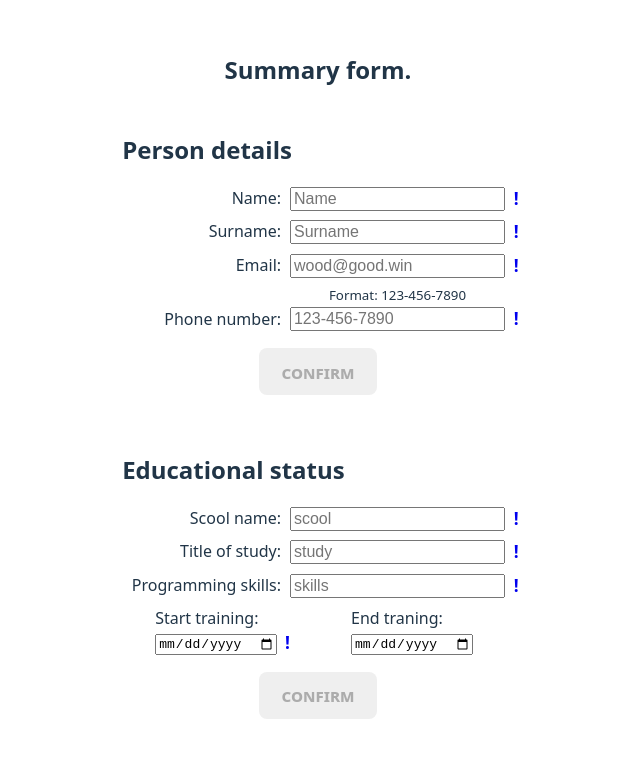
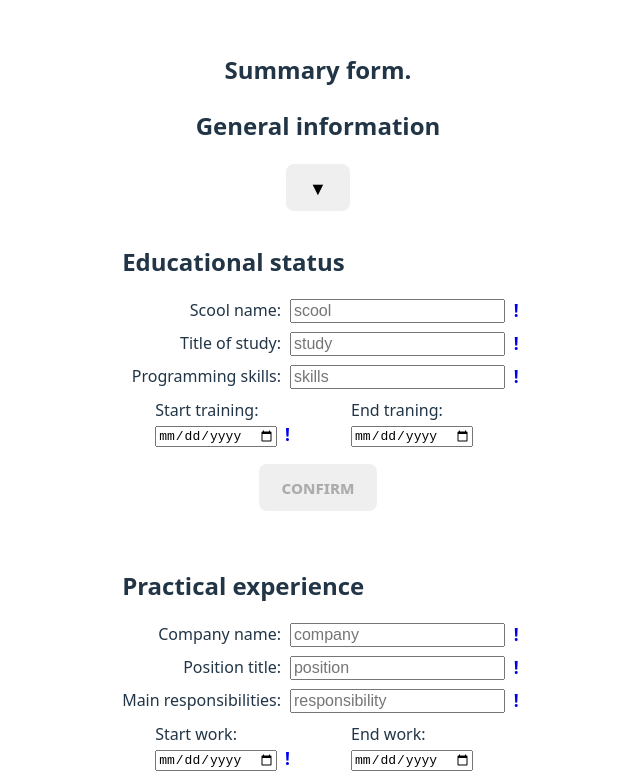
Before and after one commit to petrushya/sample-cv, a React (Vite) app: page / in a window 1280 px wide. Shown: the top 783 px of the page, without its empty margins (322-962 px from the left). Built offline with nearby package versions, Linux system fonts and the light colour scheme.

Commit message:
changed person.jsx & edited App.jsx

```diff
--- a/src/App.jsx
+++ b/src/App.jsx
@@ -1,4 +1,4 @@
-import { useState, Fragment } from "react";
+import { useState } from "react";
 import Person from "./components/person";
 import Education from "./components/education";
 import Experience from "./components/experience";
@@ -9,7 +9,7 @@ const initData = {
   name: "",
   surname: "",
   email: "",
-  tel: "",
+  phone: "",
   education: [
     {
       id: "0-ed",
@@ -46,9 +46,11 @@ export default function App() {
   const [educ, setEduc] = useState([startEduc]);
   const [exper, setExper] = useState([startExper]);
   const [preview, setPreview] = useState(true);
+  const [visualP, setVisualP] = useState(false);
+  const [visualEd, setVisualEd] = useState(false);
+  const [visualEx, setVisualEx] = useState(false);
 
   return (
-    <>
     <main>
       {preview ? (
         <section className="e-fl d-cl">
@@ -58,18 +60,24 @@ export default function App() {
             setPerson={setPerson}
             data={data}
             setData={setData}
+            visual={visualP}
+            setVisual={setVisualP}
           />
           <Education
             educ={educ}
             setEduc={setEduc}
             data={data}
             setData={setData}
+            visual={visualEd}
+            setVisual={setVisualEd}
           />
           <Experience
             exper={exper}
             setExper={setExper}
             data={data}
             setData={setData}
+            visual={visualEx}
+            setVisual={setVisualEx}
           />
         </section>
       ) : (
@@ -89,6 +97,5 @@ export default function App() {
         </button>
       </div>
     </main>
-    </>
   );
 }
--- a/src/components/person.jsx
+++ b/src/components/person.jsx
@@ -1,45 +1,51 @@
-import { useState } from 'react'
+import { useState } from "react";
 
-export default function Person({ data, setData }) {
-
-  const [newData, setNewData] = useState(data);
-
+export default function Person({
+  person,
+  setPerson,
+  data,
+  setData,
+  visualP,
+  setVisualP,
+}) {
   function handlePerson(e) {
     e.preventDefault();
-    setData({...data, id: data.name + data.surname});
-    setNewData(data);
+    setData(person);
   }
 
-  const lockButton = (function () {
-    if (
-      data.name === newData.name &&
-      data.surname === newData.surname &&
-      data.email === newData.email &&
-      data.tel === newData.tel
-    ) {
+  const lockButton = function () {
+    const dataArr = Object.values(data).slice(0, 4);
+    const personArr = Object.values(person).slice(0, 4);
+    if (personArr.filter((item) => !dataArr.includes(item)).length) {
       return true;
     } else {
       return false;
     }
-  })();
+  };
 
   return (
     <>
+    <div className="e-fl e-c j-b bg-gray">
+      <h2>General information</h2>
+      <button onClick={()=>setVisualP(!visualP)}>
+        {visualP ? <span>&#x25B2;</span> : <span>&#x25BC;</span>}
+      </button>
+    </div>
+      {visualP && (
       <form
-        className="element-flex dir-column top-margin"
+        className="e-fl d-cl t-m"
         onSubmit={handlePerson}
       >
-        <h2 className="self-start">Person details</h2>
+        <h2 className="sf-s">Person details</h2>
         <label>
           Name:
           <input
-            key={data.id + "name"}
-            id={data.id + "name"}
+            id="name"
             name="first name"
             placeholder="Name"
             autoComplete="off"
-            value={data.name}
-            onChange={(e) => setData({...data, name: e.target.value})}
+            value={person.name}
+            onChange={(e) => setPerson({ ...person, name: e.target.value })}
             required
           />
           <span></span>
@@ -47,13 +53,12 @@ export default function Person({ data, setData }) {
         <label>
           Surname:
           <input
-            key={data.id + "surname"}
-            id={data.id + "surname"}
+            id="surname"
             name="surname"
             placeholder="Surname"
             autoComplete="off"
-            value={data.surname}
-            onChange={(e) => setData({...data, surname: e.target.value})}
+            value={person.surname}
+            onChange={(e) => setPerson({ ...person, surname: e.target.value })}
             required
           />
           <span></span>
@@ -62,45 +67,42 @@ export default function Person({ data, setData }) {
           Email:
           <input
             type="email"
-            key={data.id + "email"}
-            id={data.id + "email"}
+            id="email"
             name="email"
             placeholder="wood@good.win"
             autoComplete="off"
-            value={data.email}
-            onChange={(e) => setData({...data, email: e.target.value})}
+            value={person.email}
+            onChange={(e) => setPerson({ ...person, email: e.target.value })}
             required
           />
           <span></span>
         </label>
-        <label className="element-flex">
+        <label className="e-fl">
           Phone number:
           <div>
-            <small className="elem-block">Format: 123-456-7890</small>
+            <small className="e-bl">Format: 123-456-7890</small>
             <input
               type="tel"
-              key={data.id + "tel"}
-              id={data.id + "tel"}
+              id="phone"
               name="phone number"
               placeholder="123-456-7890"
               pattern="[0-9]{3}-[0-9]{3}-[0-9]{4}"
               autoComplete="off"
-              value={data.tel}
-              onChange={(e) => setData({...data, tel: e.target.value})}
+              value={person.phone}
+              onChange={(e) => setPerson({ ...person, phone: e.target.value })}
               required
             />
             <span></span>
           </div>
         </label>
         <button
-          key={data.id + "btnPerson"}
-          id={data.id + "btnPerson"}
-          className="self-center top-margin"
+          id="btnPerson"
+          className="sf-c t-m"
           disabled={lockButton}
         >
           confirm
         </button>
-      </form>
+      </form>)}
     </>
   );
 }
```
Lines whose indentation alone changed are shown as unchanged.
